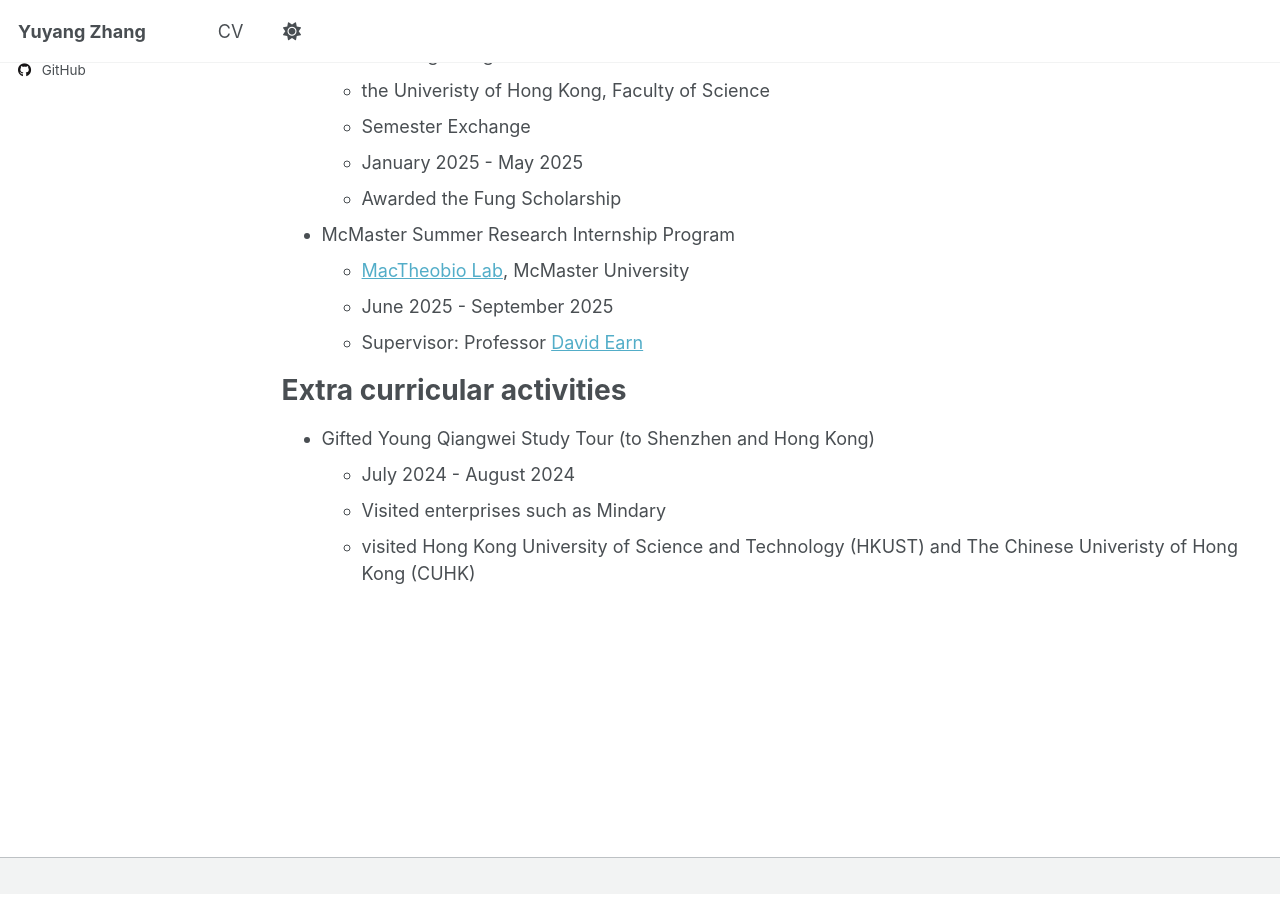
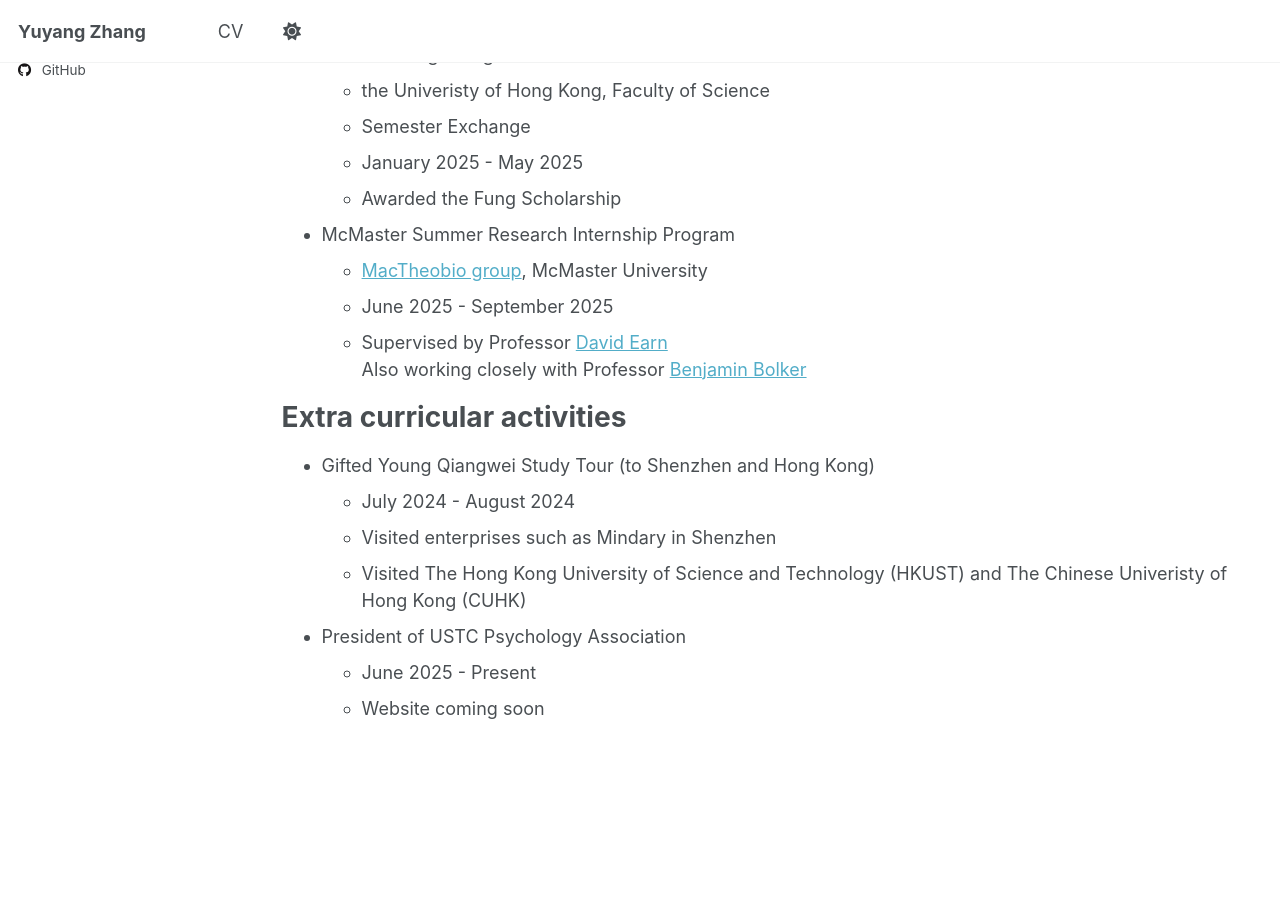
Before and after one commit to yuyangzhang2006/yuyangzhang2006.github.io, a Jekyll site: the page built from _pages/cv.md, in a window 1280 px wide and 900 px high, scrolled down 437 px. Built offline with Jekyll 4.4.1, drawn with Linux system fonts in a browser that asks for light colours.

Commit message:
Update cv.md

```diff
--- a/_pages/cv.md
+++ b/_pages/cv.md
@@ -28,14 +28,18 @@ Academic experience
   * Awarded the Fung Scholarship
 
 * McMaster Summer Research Internship Program
-  * [MacTheobio Lab](https://mac-theobio.github.io), McMaster University
+  * [MacTheobio group](https://mac-theobio.github.io), McMaster University
   * June 2025 - September 2025
-  * Supervisor: Professor [David Earn](https://davidearn.mcmaster.ca)
-
+  * Supervised by Professor [David Earn](https://davidearn.mcmaster.ca)<br>
+    Also working closely with Professor [Benjamin Bolker](https://math.mcmaster.ca/~bolker/)
 
 Extra curricular activities
 ======
 * Gifted Young Qiangwei Study Tour (to Shenzhen and Hong Kong)
   * July 2024 - August 2024
-  * Visited enterprises such as Mindary
-  *  visited Hong Kong University of Science and Technology (HKUST) and The Chinese Univeristy of Hong Kong (CUHK)
+  * Visited enterprises such as Mindary in Shenzhen
+  * Visited The Hong Kong University of Science and Technology (HKUST) and The Chinese Univeristy of Hong Kong (CUHK)
+
+* President of USTC Psychology Association
+  * June 2025 - Present
+  * Website coming soon
```
